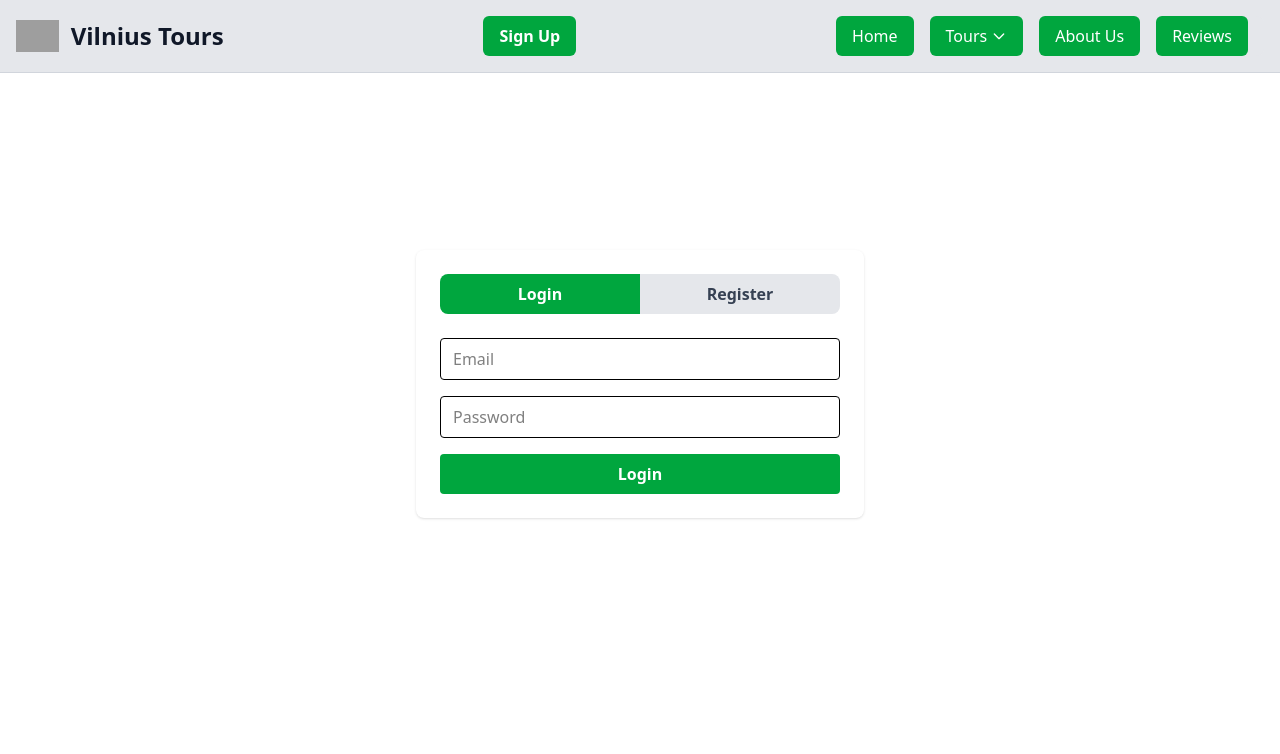
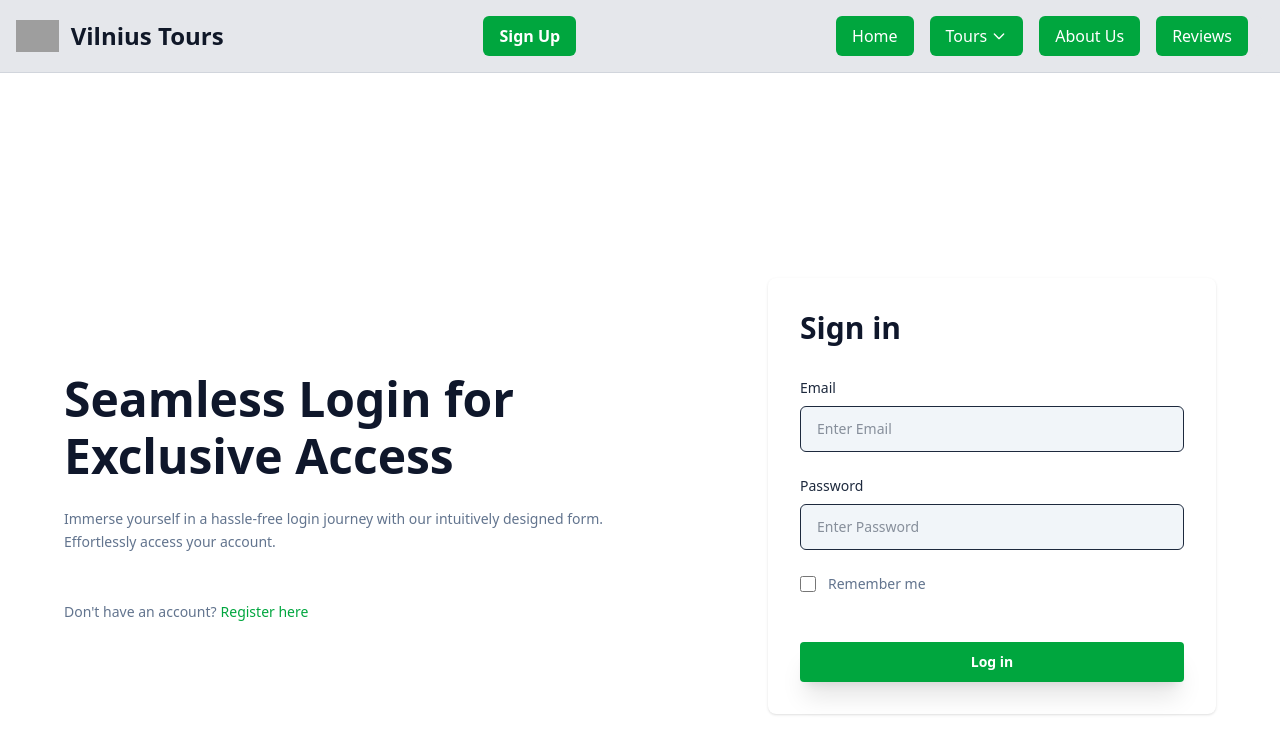
Before and after one commit to KarolisRZN/vilnius-tours, a React (Vite) app in the folder client/: page /register in a window 1280 px wide. Shown: the top 754 px of the page. Built offline with nearby package versions, Linux system fonts and the light colour scheme; grey boxes are pictures that could not be loaded.

Commit message:
added visual register login

```diff
--- a/client/src/App.jsx
+++ b/client/src/App.jsx
@@ -6,14 +6,16 @@ import NotFound from "./components/NotFound";
 
 function App() {
   return (
-    <BrowserRouter>
-      <Navbar />
+    <div className="bg-white min-h-screen">
+      <BrowserRouter>
+        <Navbar />
         <Routes>
           <Route path="/" element={<Home />} />
           <Route path="/register" element={<RegisterLogin />} />
           <Route path="*" element={<NotFound />} />
         </Routes>
-    </BrowserRouter>
+      </BrowserRouter>
+    </div>
   );
 }
 
--- a/client/src/components/RegisterLogin.jsx
+++ b/client/src/components/RegisterLogin.jsx
@@ -21,7 +21,7 @@ function RegisterLogin() {
       if (res.ok) {
         setSuccess("Login successful!");
         localStorage.setItem("user", JSON.stringify(data.user));
-        window.dispatchEvent(new Event("storage")); // To trigger Navbar update
+        window.dispatchEvent(new Event("storage"));
       } else {
         setError(data.message || "Login failed.");
       }
@@ -57,86 +57,124 @@ function RegisterLogin() {
   };
 
   return (
-    <div className="flex justify-center items-center min-h-[60vh] pt-24">
-      <div className="w-full max-w-md bg-white rounded-lg shadow p-6">
-        <div className="flex mb-6">
+    <div className="min-h-screen flex flex-col items-center justify-center py-6 px-4 bg-white">
+      <div className="grid md:grid-cols-2 items-center gap-10 max-w-6xl max-md:max-w-md w-full">
+        {/* Left side: Info and switch */}
+        <div>
+          <h2 className="lg:text-5xl text-3xl font-bold lg:leading-[57px] text-slate-900">
+            Seamless {tab === "login" ? "Login" : "Registration"} for Exclusive
+            Access
+          </h2>
+          <p className="text-sm mt-6 text-slate-500 leading-relaxed">
+            Immerse yourself in a hassle-free{" "}
+            {tab === "login" ? "login" : "registration"} journey with our
+            intuitively designed form. Effortlessly access your account.
+          </p>
+          <p className="text-sm mt-12 text-slate-500">
+            {tab === "login" ? (
+              <>
+                Don't have an account?
                 <button
-            className={`flex-1 py-2 rounded-l-lg font-semibold ${
-              tab === "login"
-                ? "bg-green-600 text-white"
-                : "bg-gray-200 text-gray-700"
-            }`}
+                  className="text-green-600 font-medium hover:underline ml-1"
+                  onClick={() => setTab("register")}
+                >
+                  Register here
+                </button>
+              </>
+            ) : (
+              <>
+                Already have an account?
+                <button
+                  className="text-green-600 font-medium hover:underline ml-1"
                   onClick={() => setTab("login")}
                 >
-            Login
+                  Login here
                 </button>
-          <button
-            className={`flex-1 py-2 rounded-r-lg font-semibold ${
-              tab === "register"
-                ? "bg-green-600 text-white"
-                : "bg-gray-200 text-gray-700"
-            }`}
-            onClick={() => setTab("register")}
+              </>
+            )}
+          </p>
+        </div>
+
+        {/* Right side: Form */}
+        <form
+          className="max-w-md md:ml-auto w-full bg-white rounded-lg shadow p-8"
+          onSubmit={tab === "login" ? handleLogin : handleRegister}
         >
-            Register
-          </button>
-        </div>
+          <h3 className="text-slate-900 lg:text-3xl text-2xl font-bold mb-8">
+            {tab === "login" ? "Sign in" : "Sign up"}
+          </h3>
+
           {error && <div className="mb-4 text-red-600">{error}</div>}
           {success && <div className="mb-4 text-green-600">{success}</div>}
-        {tab === "login" ? (
-          <form className="space-y-4" onSubmit={handleLogin}>
+
+          <div className="space-y-6">
+            {tab === "register" && (
+              <div>
+                <label className="text-sm text-slate-800 font-medium mb-2 block">
+                  Name
+                </label>
+                <input
+                  name="name"
+                  type="text"
+                  required
+                  className="bg-slate-100 w-full text-sm text-slate-800 px-4 py-3 rounded-md outline-none border focus:border-green-600 focus:bg-transparent"
+                  placeholder="Enter Name"
+                />
+              </div>
+            )}
+            <div>
+              <label className="text-sm text-slate-800 font-medium mb-2 block">
+                Email
+              </label>
               <input
                 name="email"
                 type="email"
-              placeholder="Email"
-              className="w-full px-3 py-2 border rounded focus:outline-none focus:ring-2 focus:ring-green-400"
                 required
+                className="bg-slate-100 w-full text-sm text-slate-800 px-4 py-3 rounded-md outline-none border focus:border-green-600 focus:bg-transparent"
+                placeholder="Enter Email"
               />
+            </div>
+            <div>
+              <label className="text-sm text-slate-800 font-medium mb-2 block">
+                Password
+              </label>
               <input
                 name="password"
                 type="password"
-              placeholder="Password"
-              className="w-full px-3 py-2 border rounded focus:outline-none focus:ring-2 focus:ring-green-400"
                 required
+                className="bg-slate-100 w-full text-sm text-slate-800 px-4 py-3 rounded-md outline-none border focus:border-green-600 focus:bg-transparent"
+                placeholder="Enter Password"
               />
+            </div>
+            {tab === "login" && (
+              <div className="flex flex-wrap items-center justify-between gap-4">
+                <div className="flex items-center">
+                  <input
+                    id="remember-me"
+                    name="remember-me"
+                    type="checkbox"
+                    className="h-4 w-4 text-green-600 focus:ring-green-500 border-slate-300 rounded"
+                  />
+                  <label
+                    htmlFor="remember-me"
+                    className="ml-3 block text-sm text-slate-500"
+                  >
+                    Remember me
+                  </label>
+                </div>
+              </div>
+            )}
+          </div>
+
+          <div className="!mt-12">
             <button
               type="submit"
-              className="w-full py-2 bg-green-600 text-white rounded hover:bg-green-700 font-semibold"
+              className="w-full shadow-xl py-2.5 px-4 text-sm font-semibold rounded text-white bg-green-600 hover:bg-green-700 focus:outline-none"
             >
-              Login
+              {tab === "login" ? "Log in" : "Register"}
             </button>
+          </div>
         </form>
-        ) : (
-          <form className="space-y-4" onSubmit={handleRegister}>
-            <input
-              name="name"
-              type="text"
-              placeholder="Name"
-              className="w-full px-3 py-2 border rounded focus:outline-none focus:ring-2 focus:ring-green-400"
-              required
-            />
-            <input
-              name="email"
-              type="email"
-              placeholder="Email"
-              className="w-full px-3 py-2 border rounded focus:outline-none focus:ring-2 focus:ring-green-400"
-              required
-            />
-            <input
-              name="password"
-              type="password"
-              placeholder="Password"
-              className="w-full px-3 py-2 border rounded focus:outline-none focus:ring-2 focus:ring-green-400"
-              required
-            />
-            <button
-              type="submit"
-              className="w-full py-2 bg-green-600 text-white rounded hover:bg-green-700 font-semibold"
-            >
-              Register
-            </button>
-          </form>
-        )}
       </div>
     </div>
   );
```
Lines whose indentation alone changed are shown as unchanged.
